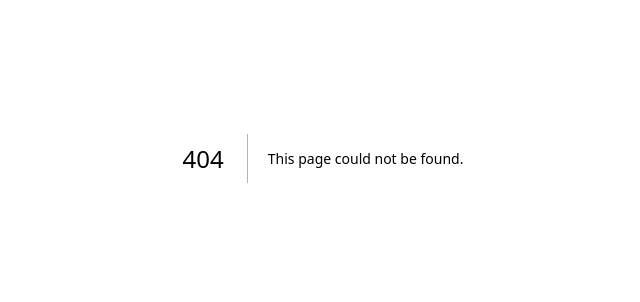
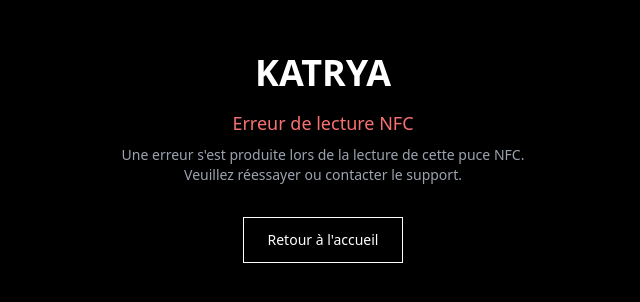
Before and after one commit to axeldelafon-commits/katrya-app, a Next.js app: page /tag/error in a window 1280 px wide. Before the commit this address had no page. Shown: the part 242-544 px from the top of the page, without its empty margins (317-957 px from the left). Built offline with nearby package versions, Linux system fonts and the light colour scheme.

Commit message:
feat: add tag error page

```diff
--- /dev/null
+++ b/app/tag/error/page.tsx
@@ -0,0 +1,20 @@
+export default function TagErrorPage() {
+  return (
+    <main className="min-h-screen bg-black text-white flex flex-col items-center justify-center px-6">
+      <div className="text-center max-w-md">
+        <h1 className="text-4xl font-bold mb-4">KATRYA</h1>
+        <p className="text-red-400 text-lg mb-2">Erreur de lecture NFC</p>
+        <p className="text-gray-400 text-sm mb-8">
+          Une erreur s&apos;est produite lors de la lecture de cette puce NFC.
+          Veuillez réessayer ou contacter le support.
+        </p>
+        <a
+          href="/"
+          className="inline-block border border-white text-white px-6 py-3 text-sm hover:bg-white hover:text-black transition-colors"
+        >
+          Retour à l&apos;accueil
+        </a>
+      </div>
+    </main>
+  )
+}
```
